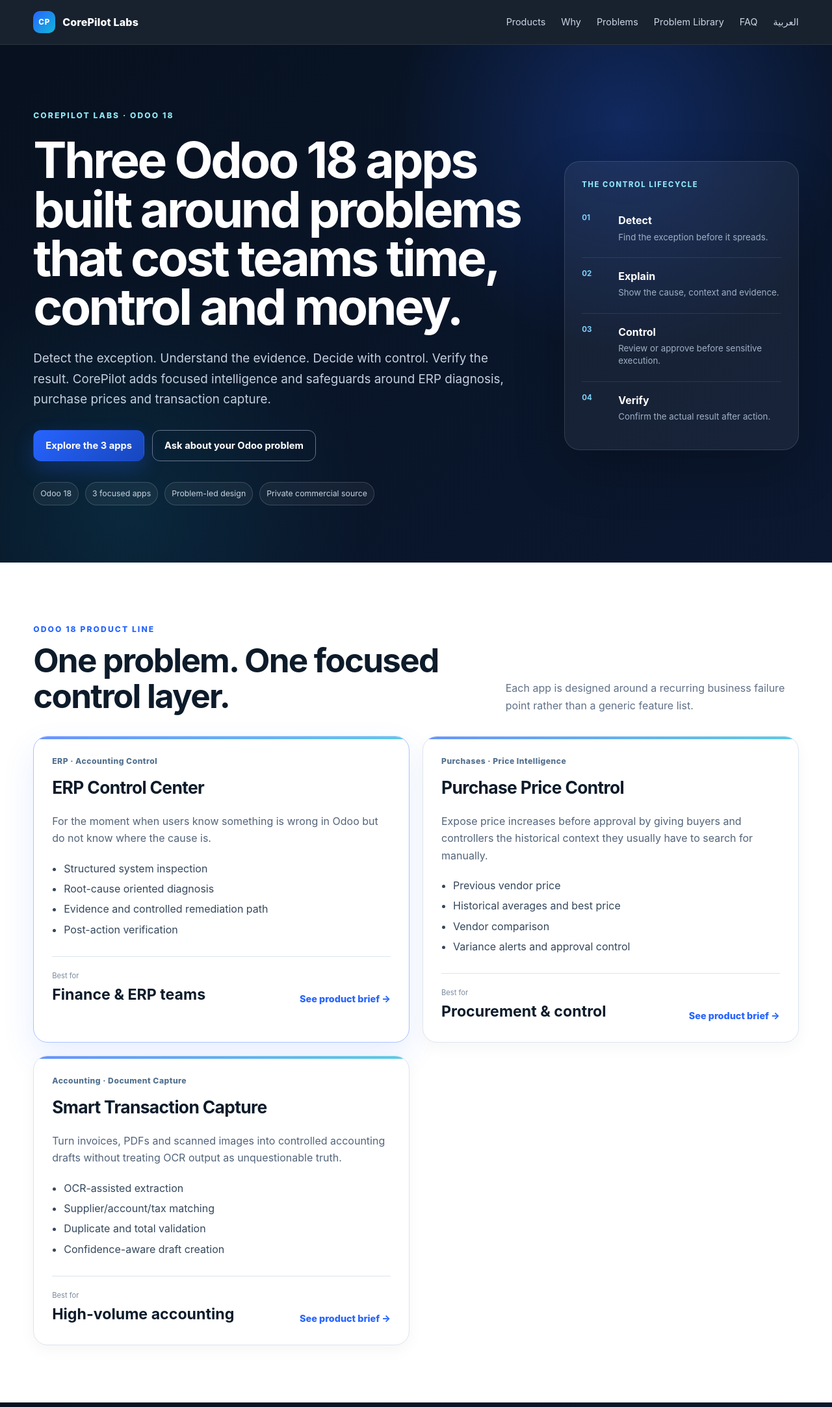
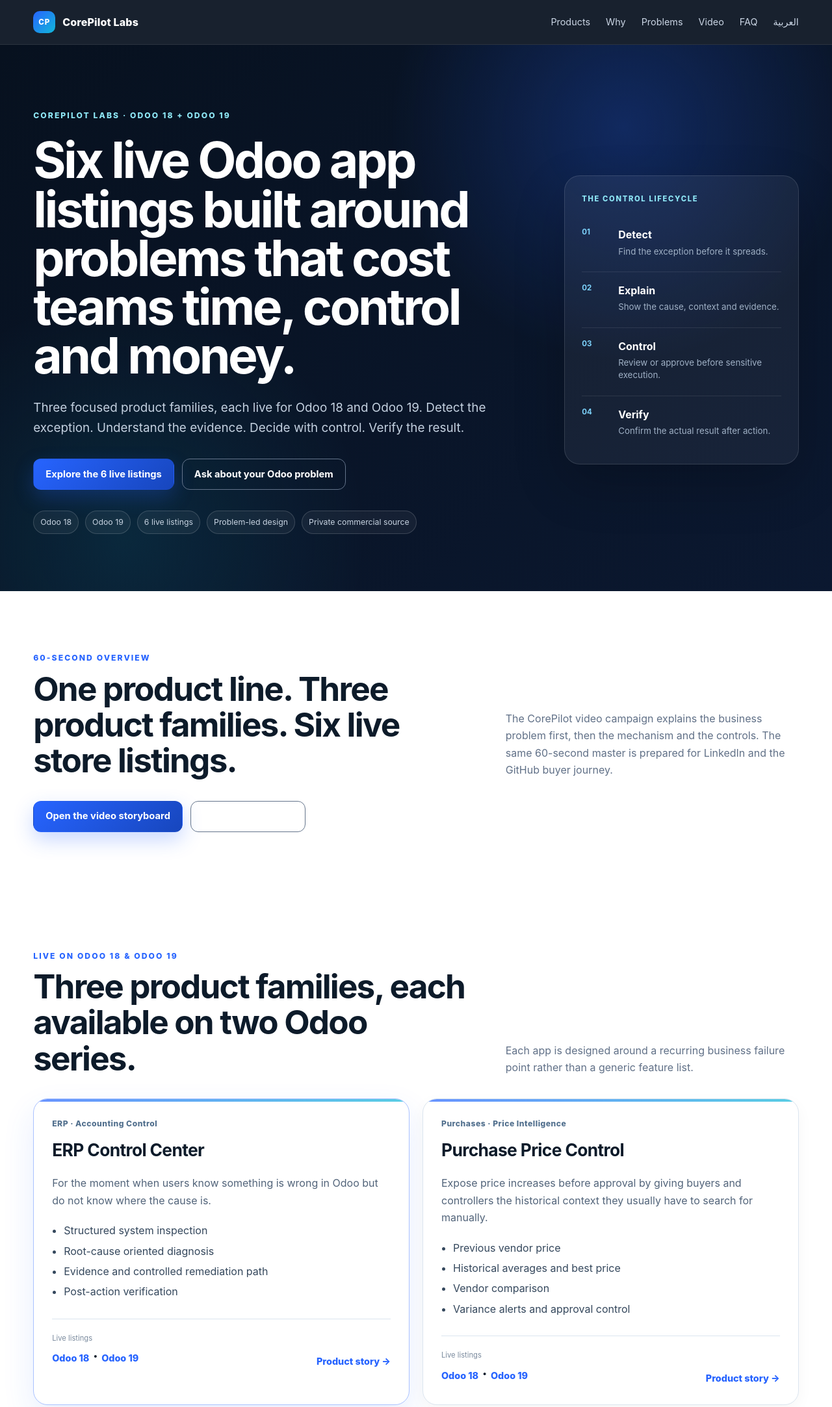
Before and after one commit to corepilotlabs/odoo18-business-apps, a plain HTML site: page index.html in a window 1280 px wide. Shown: the top 2166 px of the page at 65% size. Drawn offline with Linux system fonts and the light colour scheme.

Commit message:
Expand public GitHub Pages showroom to six Odoo 18 and 19 listings

```diff
--- a/index.html
+++ b/index.html
@@ -3,41 +3,43 @@
 <head>
   <meta charset="utf-8">
   <meta name="viewport" content="width=device-width, initial-scale=1">
-  <title>CorePilot Labs — Odoo 18 Business Control Apps</title>
-  <meta name="description" content="Three focused Odoo 18 apps for ERP diagnostics, purchase price control and verified transaction capture. Detect problems earlier, build evidence and act with control.">
-  <meta name="keywords" content="Odoo 18,Odoo apps,Odoo accounting,Odoo ERP,Purchase Price Control,invoice OCR,Odoo automation,ERP Control Center,inventory accounting mismatch,CorePilot Labs">
+  <title>CorePilot Labs — Odoo 18 & 19 Business Control Apps</title>
+  <meta name="description" content="Six live Odoo Apps Store listings across Odoo 18 and Odoo 19: ERP Control Center, Purchase Price Control and Smart Transaction Capture by CorePilot Labs.">
+  <meta name="keywords" content="Odoo 18,Odoo 19,Odoo apps,Odoo accounting,Odoo ERP,Purchase Price Control,invoice OCR,Odoo automation,ERP Control Center,CorePilot Labs">
   <meta name="theme-color" content="#07111f">
-  <meta property="og:title" content="CorePilot Labs — 3 Odoo 18 Business Control Apps">
-  <meta property="og:description" content="ERP Control Center, Purchase Price Control and Smart Transaction Capture for Odoo 18.">
+  <meta property="og:title" content="CorePilot Labs — 6 live Odoo 18 & 19 app listings">
+  <meta property="og:description" content="ERP Control Center, Purchase Price Control and Smart Transaction Capture — live for Odoo 18 and Odoo 19.">
   <meta property="og:type" content="website">
   <link rel="stylesheet" href="styles.css">
 </head>
 <body>
-  <nav class="nav"><div class="wrap nav-inner"><a class="brand" href="#top" aria-label="CorePilot Labs home"><span class="brand-mark">CP</span><span>CorePilot Labs</span></a><div class="nav-links"><a href="#products">Products</a><a href="#why">Why</a><a href="#problems">Problems</a><a href="ODOO18_PROBLEM_LIBRARY.md">Problem Library</a><a href="FAQ.md">FAQ</a><a href="ar.html">العربية</a></div></div></nav>
+  <nav class="nav"><div class="wrap nav-inner"><a class="brand" href="#top" aria-label="CorePilot Labs home"><span class="brand-mark">CP</span><span>CorePilot Labs</span></a><div class="nav-links"><a href="#products">Products</a><a href="#why">Why</a><a href="#problems">Problems</a><a href="marketing/VIDEO_CAMPAIGN.md">Video</a><a href="FAQ.md">FAQ</a><a href="ar.html">العربية</a></div></div></nav>
 
-  <header class="hero" id="top"><div class="wrap hero-grid"><div><span class="eyebrow">COREPILOT LABS · ODOO 18</span><h1>Three Odoo 18 apps built around problems that cost teams time, control and money.</h1><p class="lead">Detect the exception. Understand the evidence. Decide with control. Verify the result. CorePilot adds focused intelligence and safeguards around ERP diagnosis, purchase prices and transaction capture.</p><div class="actions"><a class="button primary" href="#products">Explore the 3 apps</a><a class="button" href="mailto:corepilotlabssupport@gmail.com?subject=CorePilot%20Odoo%2018%20inquiry">Ask about your Odoo problem</a></div><div class="trust-row"><span>Odoo 18</span><span>3 focused apps</span><span>Problem-led design</span><span>Private commercial source</span></div></div><aside class="hero-panel" aria-label="CorePilot control lifecycle"><div class="panel-kicker">THE CONTROL LIFECYCLE</div><ol class="lifecycle"><li><b>01</b><span><strong>Detect</strong><small>Find the exception before it spreads.</small></span></li><li><b>02</b><span><strong>Explain</strong><small>Show the cause, context and evidence.</small></span></li><li><b>03</b><span><strong>Control</strong><small>Review or approve before sensitive execution.</small></span></li><li><b>04</b><span><strong>Verify</strong><small>Confirm the actual result after action.</small></span></li></ol></aside></div></header>
+  <header class="hero" id="top"><div class="wrap hero-grid"><div><span class="eyebrow">COREPILOT LABS · ODOO 18 + ODOO 19</span><h1>Six live Odoo app listings built around problems that cost teams time, control and money.</h1><p class="lead">Three focused product families, each live for Odoo 18 and Odoo 19. Detect the exception. Understand the evidence. Decide with control. Verify the result.</p><div class="actions"><a class="button primary" href="#products">Explore the 6 live listings</a><a class="button" href="mailto:corepilotlabssupport@gmail.com?subject=CorePilot%20Odoo%2018%2F19%20inquiry">Ask about your Odoo problem</a></div><div class="trust-row"><span>Odoo 18</span><span>Odoo 19</span><span>6 live listings</span><span>Problem-led design</span><span>Private commercial source</span></div></div><aside class="hero-panel" aria-label="CorePilot control lifecycle"><div class="panel-kicker">THE CONTROL LIFECYCLE</div><ol class="lifecycle"><li><b>01</b><span><strong>Detect</strong><small>Find the exception before it spreads.</small></span></li><li><b>02</b><span><strong>Explain</strong><small>Show the cause, context and evidence.</small></span></li><li><b>03</b><span><strong>Control</strong><small>Review or approve before sensitive execution.</small></span></li><li><b>04</b><span><strong>Verify</strong><small>Confirm the actual result after action.</small></span></li></ol></aside></div></header>
 
   <main>
-    <section class="section" id="products"><div class="wrap"><div class="section-head"><div><span class="eyebrow blue">ODOO 18 PRODUCT LINE</span><h2>One problem. One focused control layer.</h2></div><p>Each app is designed around a recurring business failure point rather than a generic feature list.</p></div><div class="product-grid">
-      <article class="product-card featured"><span class="tag">ERP · Accounting Control</span><h3>ERP Control Center</h3><p>For the moment when users know something is wrong in Odoo but do not know where the cause is.</p><ul><li>Structured system inspection</li><li>Root-cause oriented diagnosis</li><li>Evidence and controlled remediation path</li><li>Post-action verification</li></ul><div class="card-foot"><div><small>Best for</small><strong>Finance & ERP teams</strong></div><a href="products/erp-control-suite.md">See product brief →</a></div></article>
-      <article class="product-card"><span class="tag">Purchases · Price Intelligence</span><h3>Purchase Price Control</h3><p>Expose price increases before approval by giving buyers and controllers the historical context they usually have to search for manually.</p><ul><li>Previous vendor price</li><li>Historical averages and best price</li><li>Vendor comparison</li><li>Variance alerts and approval control</li></ul><div class="card-foot"><div><small>Best for</small><strong>Procurement & control</strong></div><a href="products/purchase-price-control.md">See product brief →</a></div></article>
-      <article class="product-card"><span class="tag">Accounting · Document Capture</span><h3>Smart Transaction Capture</h3><p>Turn invoices, PDFs and scanned images into controlled accounting drafts without treating OCR output as unquestionable truth.</p><ul><li>OCR-assisted extraction</li><li>Supplier/account/tax matching</li><li>Duplicate and total validation</li><li>Confidence-aware draft creation</li></ul><div class="card-foot"><div><small>Best for</small><strong>High-volume accounting</strong></div><a href="products/smart-transaction-capture.md">See product brief →</a></div></article>
+    <section class="section"><div class="wrap"><div class="section-head"><div><span class="eyebrow blue">60-SECOND OVERVIEW</span><h2>One product line. Three product families. Six live store listings.</h2></div><p>The CorePilot video campaign explains the business problem first, then the mechanism and the controls. The same 60-second master is prepared for LinkedIn and the GitHub buyer journey.</p></div><div class="actions"><a class="button primary" href="marketing/VIDEO_CAMPAIGN.md">Open the video storyboard</a><a class="button" href="#products">See the live listings</a></div></div></section>
+
+    <section class="section" id="products"><div class="wrap"><div class="section-head"><div><span class="eyebrow blue">LIVE ON ODOO 18 & ODOO 19</span><h2>Three product families, each available on two Odoo series.</h2></div><p>Each app is designed around a recurring business failure point rather than a generic feature list.</p></div><div class="product-grid">
+      <article class="product-card featured"><span class="tag">ERP · Accounting Control</span><h3>ERP Control Center</h3><p>For the moment when users know something is wrong in Odoo but do not know where the cause is.</p><ul><li>Structured system inspection</li><li>Root-cause oriented diagnosis</li><li>Evidence and controlled remediation path</li><li>Post-action verification</li></ul><div class="card-foot"><div><small>Live listings</small><strong><a href="https://apps.odoo.com/apps/modules/18.0/corepilot_setup_reports">Odoo 18</a> · <a href="https://apps.odoo.com/apps/modules/19.0/corepilot_setup_reports">Odoo 19</a></strong></div><a href="products/erp-control-suite.md">Product story →</a></div></article>
+      <article class="product-card"><span class="tag">Purchases · Price Intelligence</span><h3>Purchase Price Control</h3><p>Expose price increases before approval by giving buyers and controllers the historical context they usually have to search for manually.</p><ul><li>Previous vendor price</li><li>Historical averages and best price</li><li>Vendor comparison</li><li>Variance alerts and approval control</li></ul><div class="card-foot"><div><small>Live listings</small><strong><a href="https://apps.odoo.com/apps/modules/18.0/corepilot_purchase_price_control">Odoo 18</a> · <a href="https://apps.odoo.com/apps/modules/19.0/corepilot_purchase_price_control">Odoo 19</a></strong></div><a href="products/purchase-price-control.md">Product story →</a></div></article>
+      <article class="product-card"><span class="tag">Accounting · Document Capture</span><h3>Smart Transaction Capture</h3><p>Turn invoices, PDFs and scanned images into controlled accounting drafts without treating OCR output as unquestionable truth.</p><ul><li>OCR-assisted extraction</li><li>Supplier/account/tax matching</li><li>Duplicate and total validation</li><li>Confidence-aware draft creation</li></ul><div class="card-foot"><div><small>Live listings</small><strong><a href="https://apps.odoo.com/apps/modules/18.0/corepilot_smart_transaction_capture">Odoo 18</a> · <a href="https://apps.odoo.com/apps/modules/19.0/corepilot_smart_transaction_capture">Odoo 19</a></strong></div><a href="products/smart-transaction-capture.md">Product story →</a></div></article>
     </div></div></section>
 
-    <section class="section proof-section" id="why"><div class="wrap"><div class="section-head inverse"><div><span class="eyebrow">WHY COREPILOT</span><h2>Automation is useful only when the result can be trusted.</h2></div><p>We separate diagnosis from execution, use stronger checkpoints when the action is sensitive, and keep the path from evidence to result explainable.</p></div><div class="proof-grid"><div class="proof-card"><strong>3</strong><span>Focused Odoo 18 applications</span></div><div class="proof-card"><strong>EARLY</strong><span>Detect problems before they become expensive</span></div><div class="proof-card"><strong>CONTROL</strong><span>Evidence before sensitive action</span></div><div class="proof-card"><strong>VERIFY</strong><span>Check the result after execution</span></div></div></div></section>
+    <section class="section proof-section" id="why"><div class="wrap"><div class="section-head inverse"><div><span class="eyebrow">WHY COREPILOT</span><h2>Automation is useful only when the result can be trusted.</h2></div><p>We separate diagnosis from execution, use stronger checkpoints when the action is sensitive, and keep the path from evidence to result explainable.</p></div><div class="proof-grid"><div class="proof-card"><strong>6</strong><span>Live Odoo 18 & 19 store listings</span></div><div class="proof-card"><strong>EARLY</strong><span>Detect problems before they become expensive</span></div><div class="proof-card"><strong>CONTROL</strong><span>Evidence before sensitive action</span></div><div class="proof-card"><strong>VERIFY</strong><span>Check the result after execution</span></div></div></div></section>
 
-    <section class="section" id="problems"><div class="wrap"><div class="section-head"><div><span class="eyebrow blue">ODOO 18 PROBLEM LIBRARY</span><h2>Search for the problem, not the product name.</h2></div><p>Each page starts with the operational question a buyer is likely to search for, then connects it to the appropriate CorePilot control.</p></div><div class="problem-grid">
-      <a class="problem-card" href="use-cases/odoo18-purchase-price-history-before-approval.md"><span>Purchasing</span><strong>How can I see purchase-price history before approving an Odoo 18 order?</strong><small>Read the control pattern →</small></a>
-      <a class="problem-card" href="use-cases/odoo18-invoice-ocr-validation-before-posting.md"><span>Accounting</span><strong>How do I validate OCR invoice data before posting in Odoo 18?</strong><small>Read the control pattern →</small></a>
-      <a class="problem-card" href="use-cases/odoo18-accounting-problem-root-cause.md"><span>ERP Control</span><strong>How do I find the root cause when an Odoo 18 accounting result looks wrong?</strong><small>Read the diagnostic pattern →</small></a>
-      <a class="problem-card" href="use-cases/odoo18-inventory-accounting-mismatch.md"><span>Inventory & Accounting</span><strong>Why do Odoo 18 inventory valuation and accounting not match?</strong><small>Read the investigation pattern →</small></a>
-    </div><div class="actions" style="margin-top:24px"><a class="button primary" href="ODOO18_PROBLEM_LIBRARY.md">Open the full Odoo 18 Problem Library</a></div></div></section>
+    <section class="section" id="problems"><div class="wrap"><div class="section-head"><div><span class="eyebrow blue">PROBLEM LIBRARY</span><h2>Search for the problem, not the product name.</h2></div><p>The library contains Odoo problem patterns and buyer questions. Some older pages retain Odoo 18 wording; the core control patterns now support the live Odoo 18 and 19 product line.</p></div><div class="problem-grid">
+      <a class="problem-card" href="use-cases/odoo18-purchase-price-history-before-approval.md"><span>Purchasing</span><strong>How can I see purchase-price history before approving an order?</strong><small>Read the control pattern →</small></a>
+      <a class="problem-card" href="use-cases/odoo18-invoice-ocr-validation-before-posting.md"><span>Accounting</span><strong>How do I validate OCR invoice data before posting?</strong><small>Read the control pattern →</small></a>
+      <a class="problem-card" href="use-cases/odoo18-accounting-problem-root-cause.md"><span>ERP Control</span><strong>How do I find the root cause when an accounting result looks wrong?</strong><small>Read the diagnostic pattern →</small></a>
+      <a class="problem-card" href="use-cases/odoo18-inventory-accounting-mismatch.md"><span>Inventory & Accounting</span><strong>Why do inventory valuation and accounting not match?</strong><small>Read the investigation pattern →</small></a>
+    </div><div class="actions" style="margin-top:24px"><a class="button primary" href="ODOO18_PROBLEM_LIBRARY.md">Open the problem library</a></div></div></section>
 
     <section class="section principles"><div class="wrap split"><div><span class="eyebrow blue">PRODUCT PHILOSOPHY</span><h2>Not a rigid tool. A control layer that understands the workflow.</h2><p>CorePilot products are designed to help users understand what is happening before suggesting or executing the next step. When a requested capability does not exist, the goal is to understand the requirement first instead of forcing a generic workaround.</p></div><div class="principle-list"><div><b>01</b><span><strong>Understand before changing.</strong><small>Diagnosis comes before modification.</small></span></div><div><b>02</b><span><strong>Evidence before approval.</strong><small>Important decisions need context.</small></span></div><div><b>03</b><span><strong>Verification after action.</strong><small>The expected result must match reality.</small></span></div></div></div></section>
 
-    <section class="cta-section"><div class="wrap cta-box"><div><span class="eyebrow">HAVE AN ODOO 18 PROBLEM?</span><h2>Describe the business problem. We will start from the requirement, not from a sales pitch.</h2><p>We first determine whether Odoo already handles it, whether configuration can solve it, or whether a focused product/customization is justified.</p></div><div class="actions"><a class="button primary" href="mailto:corepilotlabssupport@gmail.com?subject=Odoo%2018%20business%20problem">corepilotlabssupport@gmail.com</a><a class="button" href="https://github.com/corepilotlabs/odoo18-business-apps/issues">Share a non-sensitive request</a></div></div></section>
+    <section class="cta-section"><div class="wrap cta-box"><div><span class="eyebrow">HAVE AN ODOO 18 OR 19 PROBLEM?</span><h2>Describe the business problem. We will start from the requirement, not from a sales pitch.</h2><p>We first determine whether Odoo already handles it, whether configuration can solve it, or whether a focused product/customization is justified.</p></div><div class="actions"><a class="button primary" href="mailto:corepilotlabssupport@gmail.com?subject=Odoo%2018%2F19%20business%20problem">corepilotlabssupport@gmail.com</a><a class="button" href="https://github.com/corepilotlabs/odoo18-business-apps/issues">Share a non-sensitive request</a></div></div></section>
   </main>
 
-  <footer><div class="wrap footer-grid"><div><strong>CorePilot Labs</strong><span>Odoo 18 business-control applications</span></div><div><a href="ODOO18_PROBLEM_LIBRARY.md">Problem Library</a><a href="SUPPORT.md">Support</a><a href="SECURITY.md">Security</a><a href="FAQ.md">FAQ</a><a href="ar.html">العربية</a></div></div></footer>
+  <footer><div class="wrap footer-grid"><div><strong>CorePilot Labs</strong><span>Odoo 18 & 19 business-control applications · 6 live listings</span></div><div><a href="marketing/VIDEO_CAMPAIGN.md">Video</a><a href="SUPPORT.md">Support</a><a href="SECURITY.md">Security</a><a href="FAQ.md">FAQ</a><a href="ar.html">العربية</a></div></div></footer>
 </body>
 </html>
```
